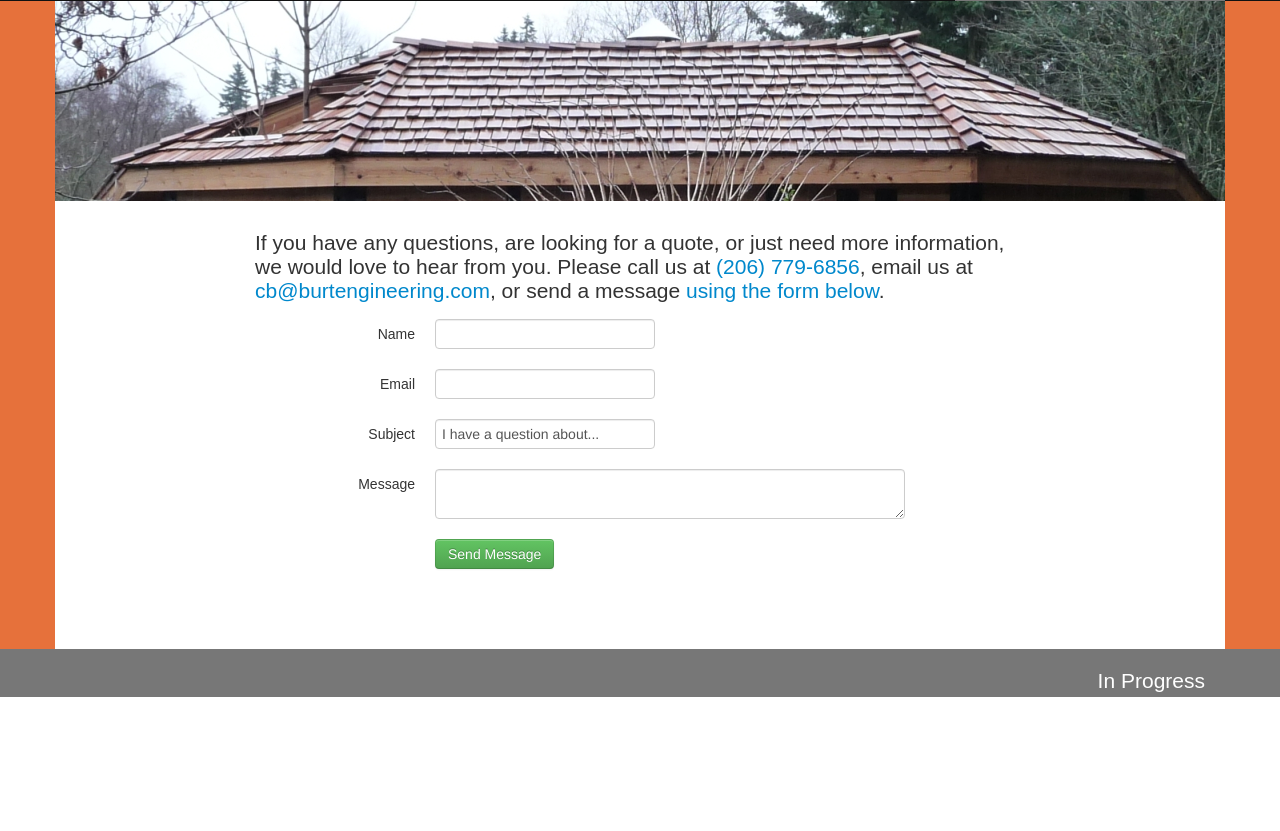
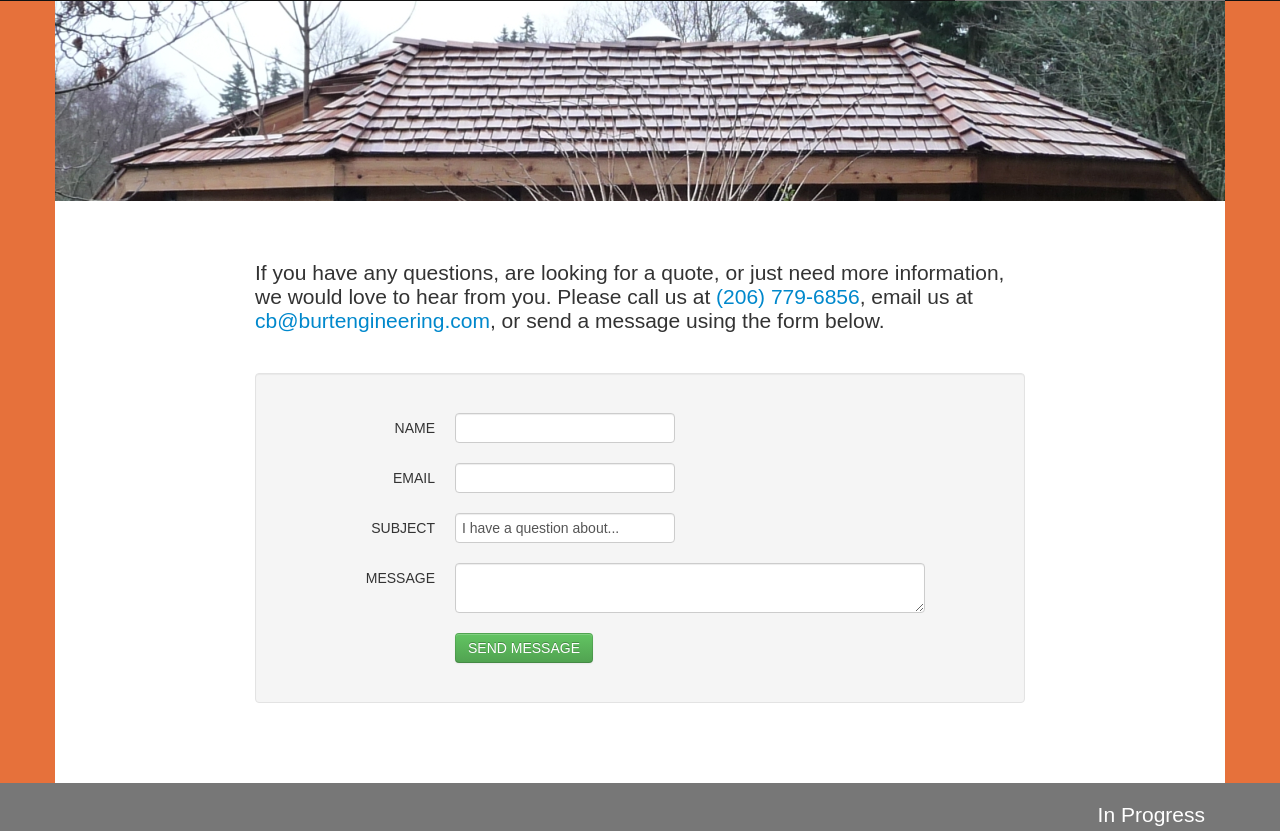
Before and after one commit to oburt/oburt-personal, a PHP site: page /burt-engineering/contact.php in a window 1280 px wide. Shown: the part 147-978 px from the top of the page. Before the commit the page ends 844 px from the top, so only its background shows below. Run offline with PHP 8.4, Linux system fonts and the light colour scheme; some libraries are stand-ins or nearby versions.

Commit message:
contact form layout

```diff
--- a/www/burt-engineering/contact.php
+++ b/www/burt-engineering/contact.php
@@ -8,12 +8,12 @@
 
 				</div>
 			</div>
-			<div class="row" style="margin-top:30px;">
+			<div class="row be-contact-area">
 				<div class="span8 offset2">
 					<p>
-						If you have any questions, are looking for a quote, or just need more information, we would love to hear from you. Please call us at <a href="tel:1-206-779-6856">(206) 779-6856</a>, email us at <a href="mailto:cb@burtengineering.com">cb@burtengineering.com</a>, or send a message <a href="#message-form">using the form below</a>.
+						If you have any questions, are looking for a quote, or just need more information, we would love to hear from you. Please call us at <a href="tel:1-206-779-6856">(206) 779-6856</a>, email us at <a href="mailto:cb@burtengineering.com">cb@burtengineering.com</a>, or send a message using the form below.
 					</p>
-					<form id="message-form" class="form-horizontal">
+					<form id="message-form" class="form-horizontal well">
 						<div class="control-group">
 							<label class="control-label" for="inputName">Name</label>
 							<div class="controls">
--- a/www/burt-engineering/css/style.css
+++ b/www/burt-engineering/css/style.css
@@ -142,6 +142,22 @@ section.closer p {
 	font-style: italic;
 }
 
+.be-contact-area {
+	margin-top: 60px;
+}
+.be-contact-area p {
+	margin-bottom: 40px;
+}
+.be-contact-area label, .be-contact-area button {
+	text-transform: uppercase;
+}
+.be-contact-area label, .be-contact-area button, .be-contact-area input, .be-contact-area textarea {
+	font-family: "ff-dagny-web-pro",sans-serif;
+}
+#message-form {
+	padding-top: 39px;
+}
+
 /* CORRECT THIS UPON FINAL */
 /*Header Image Divs */
 .be-banner-index {
```
